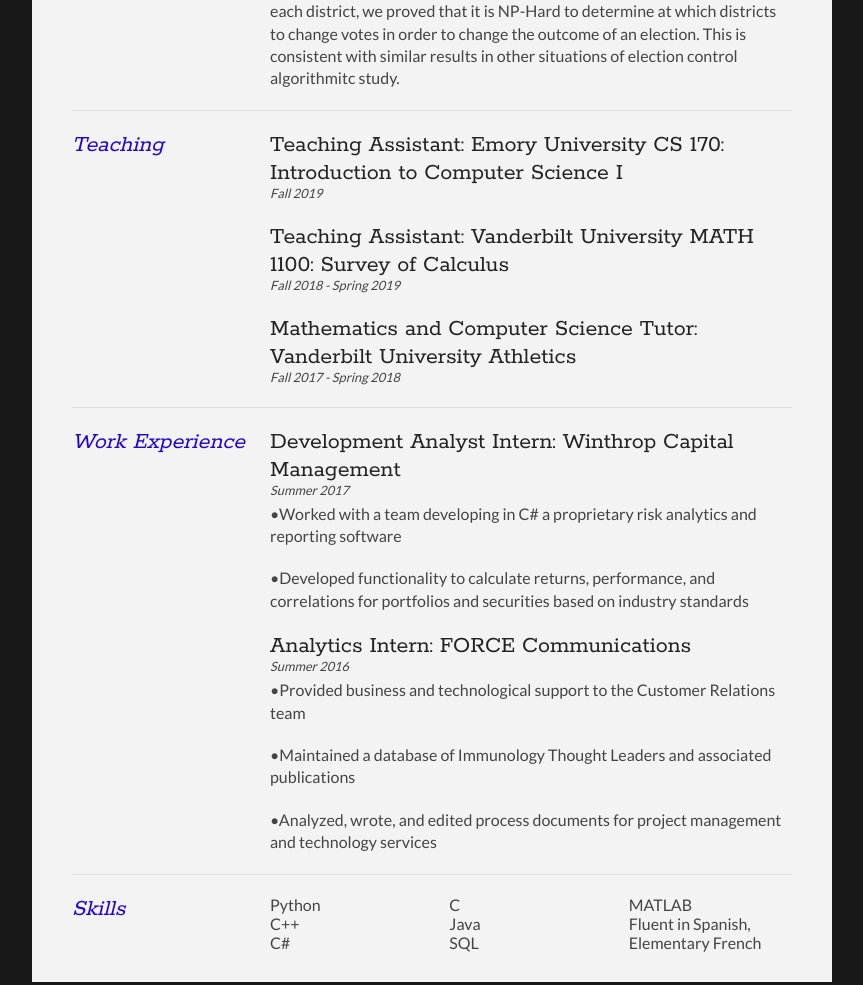
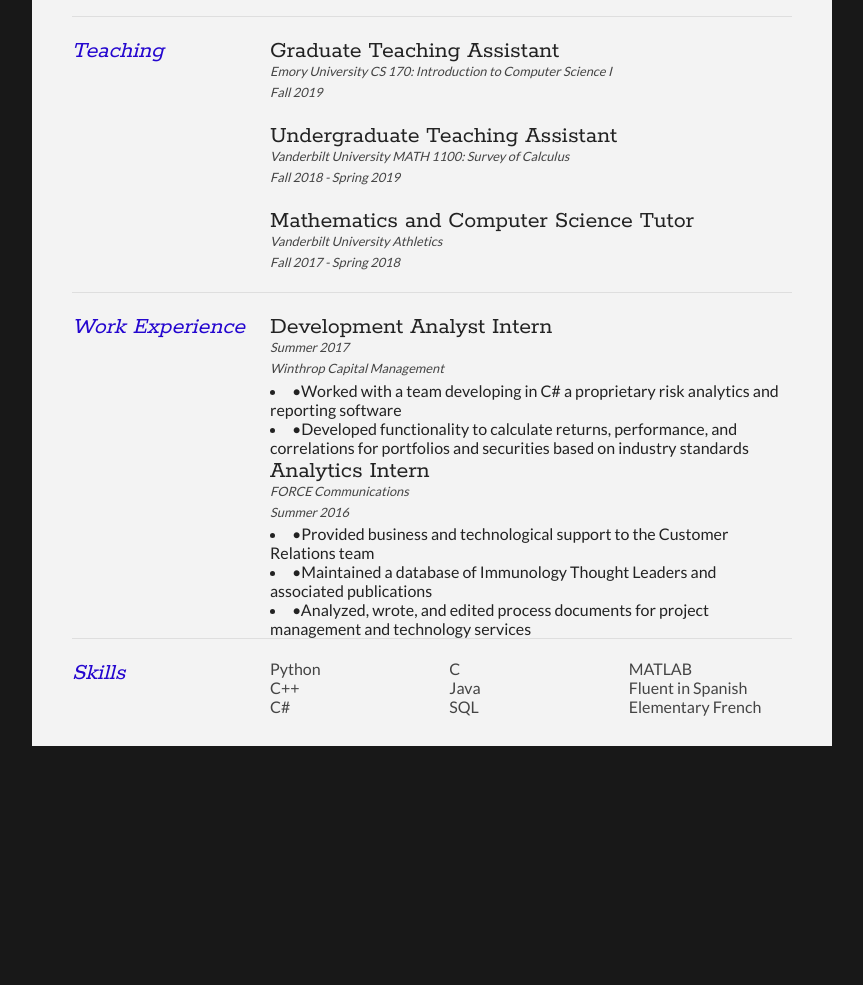
Before and after one commit to abbeyjulian/abbeyjulian.github.io, a plain HTML site: page index.html in a window 1280 px wide. Shown: the part 1385-2370 px from the top of the page, without its empty margins (208-1071 px from the left). After the commit the page ends 2161 px from the top, so only its background shows below. Drawn offline with Linux system fonts and the light colour scheme.

Commit message:
formatting fixes

```diff
--- a/index.html
+++ b/index.html
@@ -29,7 +29,7 @@
 		<div id="contactDetails" class="quickFade delayFour">
 			<ul>
 				<li>akrobe4 AT emory DOT edu</li>
-				<li>m: Atlanta, GA</li>
+				<li>Atlanta, GA</li>
 			</ul>
 		</div>
 		<div class="clear"></div>
@@ -59,15 +59,15 @@
 				<article>
 					<h2>Emory University</h2>
 					<p class="subDetails">2019 - ~2024</p>
-					<p>PhD in Computer Science and Informatics</p>
-					<p>Women in Natural Sciences Fellow</p>
+					<li>PhD in Computer Science and Informatics</li>
+					<li>Women in Natural Sciences Fellow</li>
 				</article>
 
 				<article>
 					<h2>Vanderbilt University</h2>
 					<p class="subDetails">2015 - 2019</p>
-					<p>B.A. in Mathematics, Computer Science, & Spanish</p>
-					<p>Graduated Magna Cum Laude</p>
+					<li>B.A. in Mathematics, Computer Science, & Spanish</li>
+					<li>Graduated Magna Cum Laude</li>
 				</article>
 			</div>
 			<div class="clear"></div>
@@ -116,19 +116,22 @@
 
 			<div class="sectionContent">
 				<article>
-					<h2>Teaching Assistant: Emory University CS 170: Introduction to Computer Science I</h2>
+					<h2>Graduate Teaching Assistant</h2>
+					<p class="subDetails">Emory University CS 170: Introduction to Computer Science I</p>
 					<p class="subDetails">Fall 2019</p>
 					<p></p>
 				</article>
 
 				<article>
-					<h2>Teaching Assistant: Vanderbilt University MATH 1100: Survey of Calculus</h2>
+					<h2>Undergraduate Teaching Assistant</h2>
+					<p class="subDetails">Vanderbilt University MATH 1100: Survey of Calculus</p>
 					<p class="subDetails">Fall 2018 - Spring 2019</p>
 					<p></p>
 				</article>
 
 				<article>
-					<h2>Mathematics and Computer Science Tutor: Vanderbilt University Athletics</h2>
+					<h2>Mathematics and Computer Science Tutor</h2>
+					<p class="subDetails">Vanderbilt University Athletics</p>
 					<p class="subDetails">Fall 2017 - Spring 2018</p>
 					<p></p>
 				</article>
@@ -144,18 +147,20 @@
 
 			<div class="sectionContent">
 				<article>
-					<h2>Development Analyst Intern: Winthrop Capital Management</h2>
+					<h2>Development Analyst Intern</h2>
 					<p class="subDetails">Summer 2017</p>
-					<p>•Worked with a team developing in C# a proprietary risk analytics and reporting software</p>
-					<p>•Developed functionality to calculate returns, performance, and correlations for portfolios and securities based on industry standards</p>
+					<p class="subDetails">Winthrop Capital Management</p>
+					<li>•Worked with a team developing in C# a proprietary risk analytics and reporting software</li>
+					<li>•Developed functionality to calculate returns, performance, and correlations for portfolios and securities based on industry standards</li>
 				</article>
 
 				<article>
-					<h2>Analytics Intern: FORCE Communications</h2>
+					<h2>Analytics Intern</h2>
+					<p class="subDetails">FORCE Communications</p>
 					<p class="subDetails">Summer 2016</p>
-					<p>•Provided business and technological support to the Customer Relations team</p>
-					<p>•Maintained a database of Immunology Thought Leaders and associated publications</p>
-					<p>•Analyzed, wrote, and edited process documents for project management and technology services</p>
+					<li>•Provided business and technological support to the Customer Relations team</li>
+					<li>•Maintained a database of Immunology Thought Leaders and associated publications</li>
+					<li>•Analyzed, wrote, and edited process documents for project management and technology services</li>
 				</article>
 
 			</div>
@@ -177,7 +182,8 @@
 					<li>Java</li>
 					<li>SQL</li>
 					<li>MATLAB</li>
-					<li>Fluent in Spanish, Elementary French</li>
+					<li>Fluent in Spanish</li>
+					<li>Elementary French</li>
 				</ul>
 			</div>
 			<div class="clear"></div>
```
